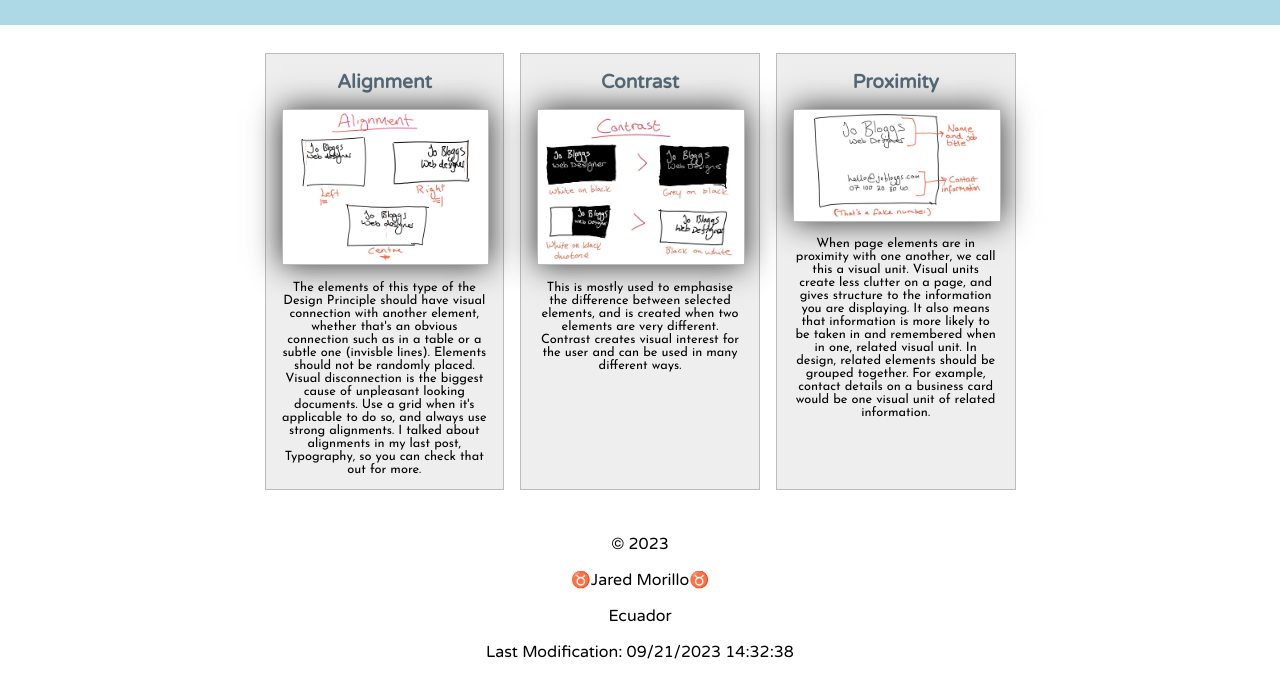
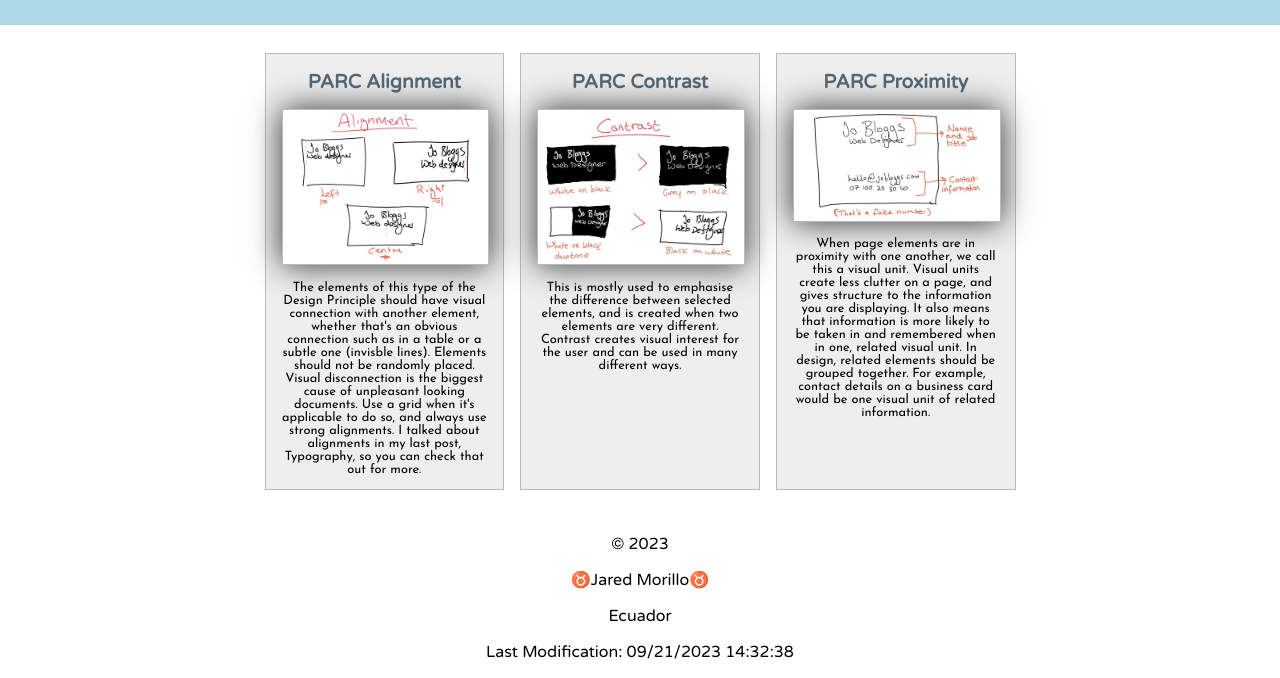
Before and after one commit to JaredMorillo/WDD-230, a plain HTML site: page lesson02/design-principles.html in a window 1280 px wide. Shown: the part 134-812 px from the top of the page. Drawn offline with Linux system fonts and the light colour scheme; files that its build step writes are made by us from their sources.

Commit message:
Design Principles

```diff
--- a/lesson02/design-principles.html
+++ b/lesson02/design-principles.html
@@ -105,7 +105,7 @@
     </header>
     <main>
         <section>
-            <h2>Alignment</h2>
+            <h2>PARC Alignment</h2>
             <img class="alignment" src="images/Alignment.jpeg" alt="alignment image">
             <p>The elements of this type of the Design Principle should have visual connection
                 with another element, whether that's an obvious connection such as in a table or
@@ -117,14 +117,14 @@
                 so you can check that out for more.</p>
         </section>
         <section>
-            <h2>Contrast</h2>
+            <h2>PARC Contrast</h2>
             <img class="contrast" src="images/Contrast.jpeg" alt="contrast image">
             <p>This is mostly used to emphasise the difference between selected elements,
                 and is created when two elements are very different.
                 Contrast creates visual interest for the user and can be used in many different ways.</p>
         </section>
         <section>
-            <h2>Proximity</h2>
+            <h2>PARC Proximity</h2>
             <img class="contrast" src="images/Proximity.jpeg" alt="contrast image">
             <p>When page elements are in proximity with one another, we call this a visual unit. Visual units create less clutter on a page,
                 and gives structure to the information you are displaying. It also means that information is more likely to be taken in and
```
